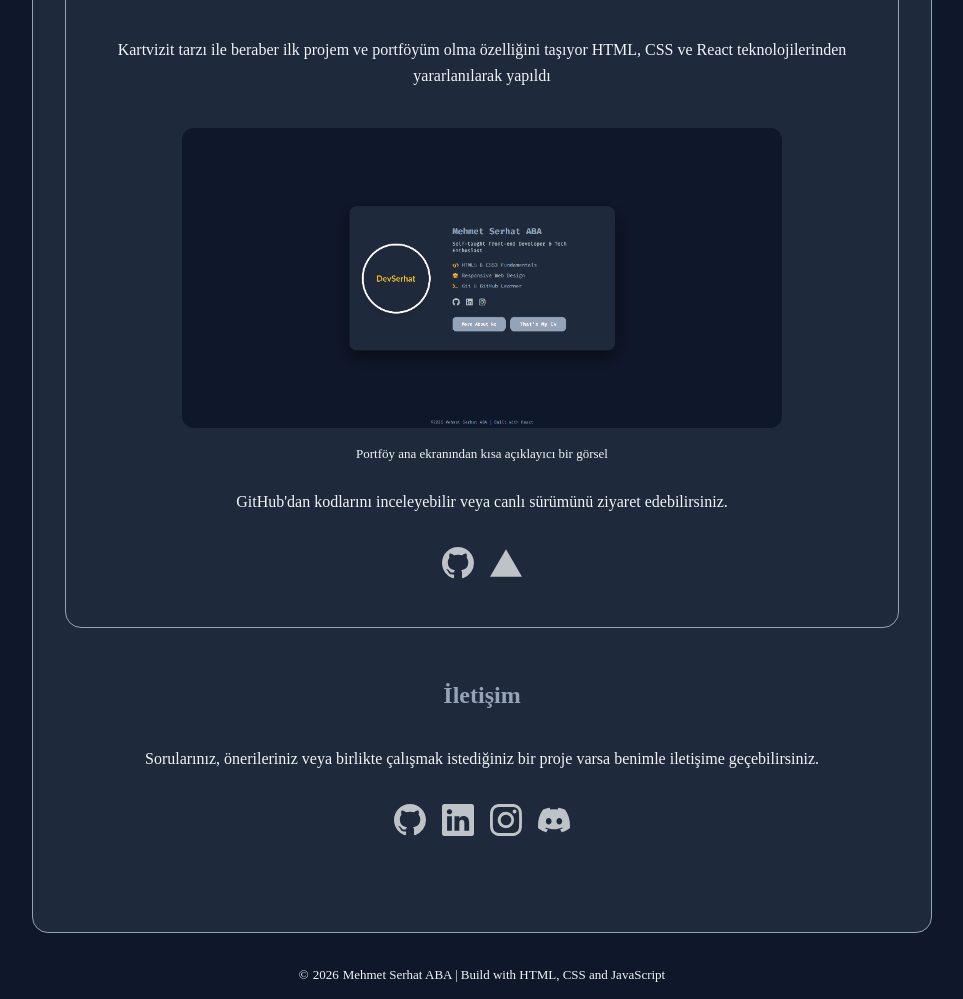
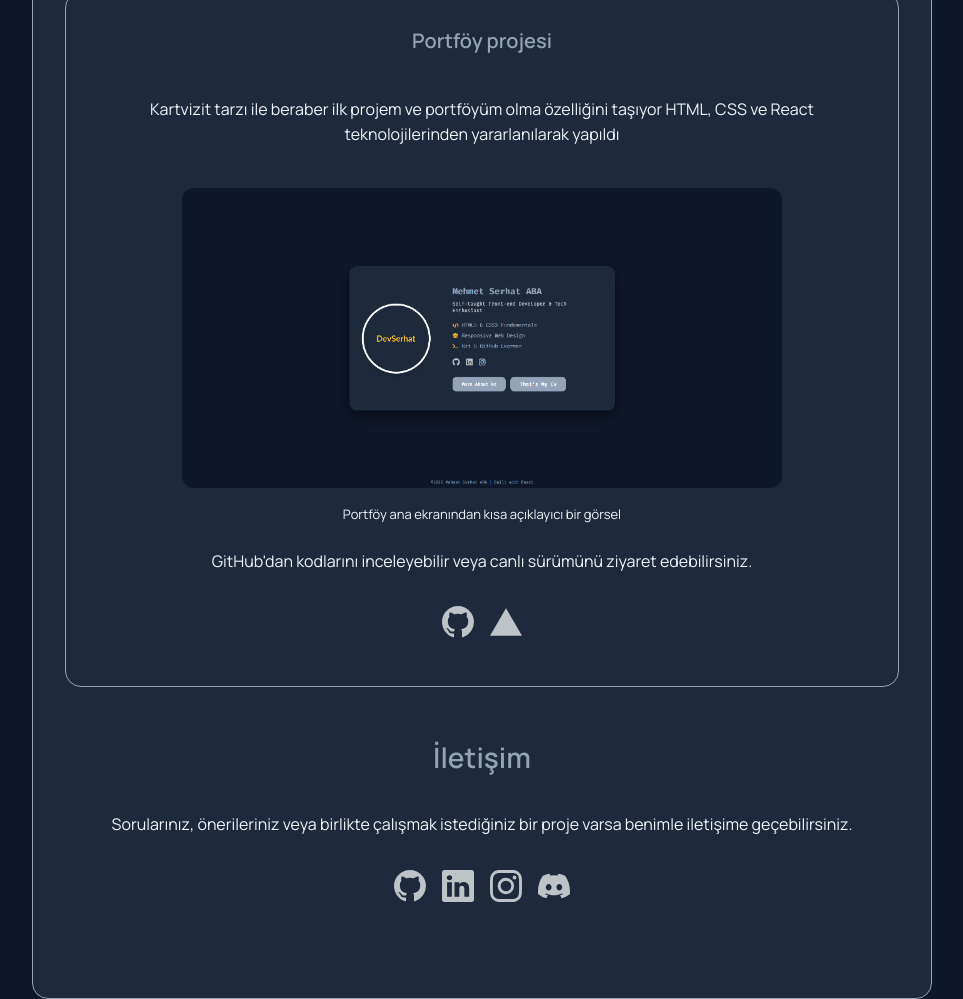
Before and after one commit to DevSerhat0/my-profile-page, a plain HTML site: page index.html in a window 1280 px wide. Shown: the part 1071-2070 px from the top of the page, without its empty margins (158-1121 px from the left). Drawn offline with Linux system fonts and the light colour scheme.

Commit message:
style: update typography with Manrope

```diff
--- a/index.html
+++ b/index.html
@@ -5,6 +5,9 @@
     <meta name="viewport" content="width=device-width, initial-scale=1.0">
     <link rel="icon" href="assets/favicon/favicon-msa.png" type="image/x-icon" sizes="16x16">
     <link rel="stylesheet" href="style.css">
+    <link rel="preconnect" href="https://fonts.googleapis.com">
+    <link rel="preconnect" href="https://fonts.gstatic.com" crossorigin>
+    <link href="https://fonts.googleapis.com/css2?family=Manrope:wght@400;500;600;700..800&display=swap" rel="stylesheet">
     <title>Mehmet Serhat ABA | Profile Page</title>
 </head>
 <body>
@@ -148,7 +151,7 @@
                     </a>
 
                     <a
-                    href="https://www.instagram.com/serhvnx/"
+                    href="https://www.instagram.com/m.serhatys0/"
                     target="_blank"
                     rel="noopener noreferrer"
                     title="Instagram"
--- a/style.css
+++ b/style.css
@@ -20,7 +20,7 @@
 body {
     /* global body */
     background-color: var(--bg-color);
-    font-family: 'fira code';
+    font-family: 'Manrope', sans-serif;
     line-height: 1.6;
 }
 
@@ -97,17 +97,34 @@ article {
 
 /*=== TypoGraphy ===*/
 
-h1,
-h2,
+h1 {
+    color: var(--secondary-color);
+    text-align: center;
+    margin-bottom: 1rem;
+    font-size: 2.5rem;
+    font-weight: 700;
+}
+
+h2 {
+    color: var(--secondary-color);
+    text-align: center;
+    margin-bottom: 1rem;
+    font-size: 1.75rem;
+    font-weight: 600;
+}
+
 h3 {
     color: var(--secondary-color);
     text-align: center;
     margin-bottom: 1rem;
+    font-size: 1.25rem;
+    font-weight: 600;
 }
 
 p {
     color: var(--text-color);
     text-align: center;
+    font-weight: 400;
 }
 
 figcaption {
@@ -117,10 +134,8 @@ figcaption {
 }
 
 footer p {
-    display: flex;
     justify-content: center;
     font-size: small;
-    gap: 4px;
 }
 
 /*=== Lists ===*/
```
